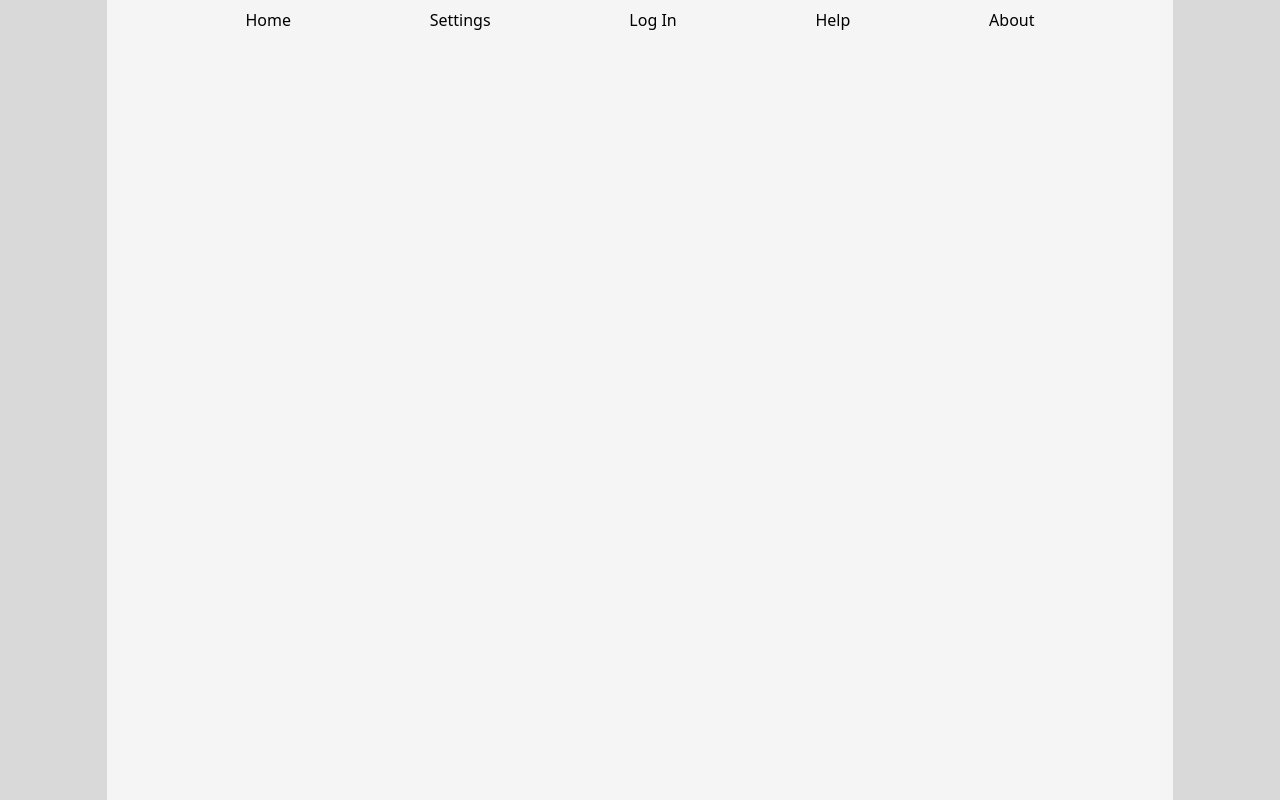
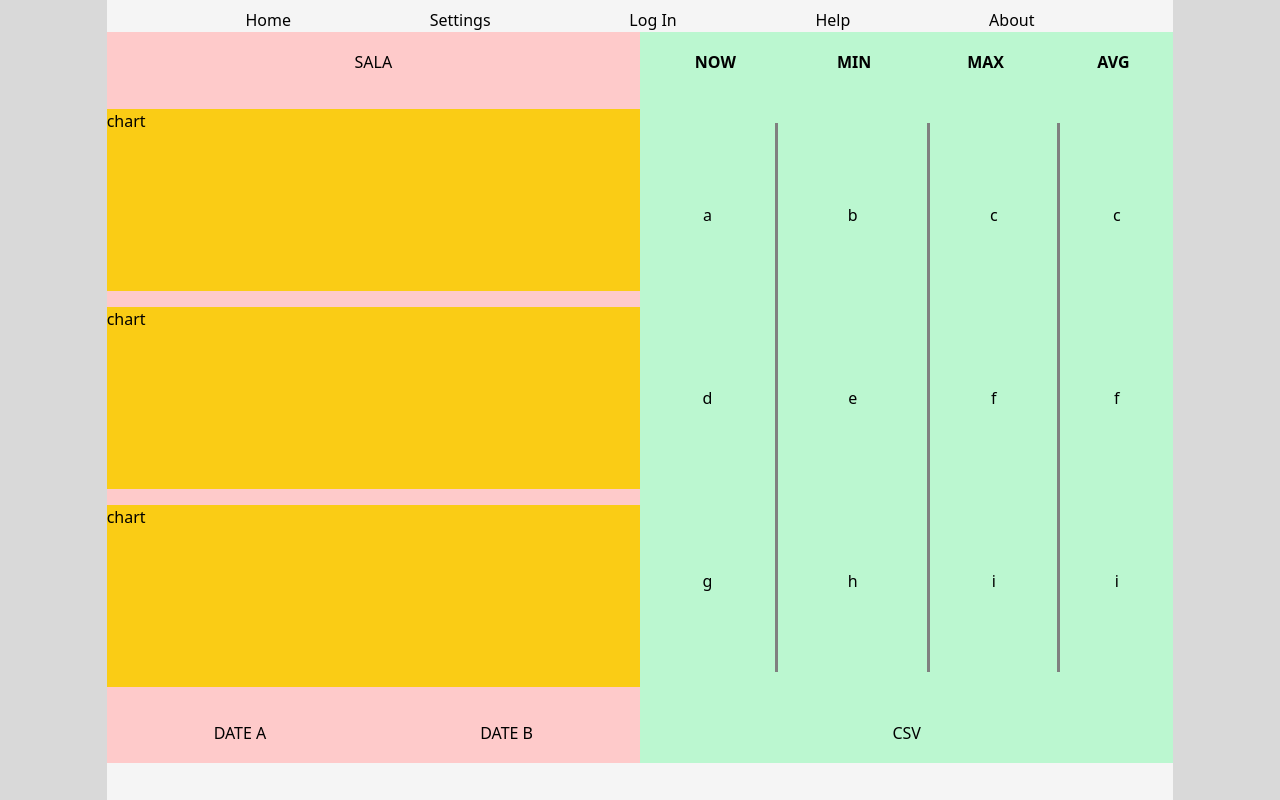
Before and after one commit to alpicylu/AiRQuality, a Nuxt app in the folder WebApp/: page /sensors/1 in a window 1280 px wide. Built offline with nearby package versions, Linux system fonts and the light colour scheme.

Commit message:
tv view ready (test cursor), detail view skeleton

```diff
--- a/WebApp/components/TvElement.vue
+++ b/WebApp/components/TvElement.vue
@@ -1,7 +1,7 @@
 <template>
     <div class=" w-full h-full">
 
-        <div class="flex flex-row justify-evenly items-center h-1/6 w-full border-white border-x-2 text-white bg-black text-5xl">
+        <div class="flex flex-row justify-evenly items-center h-1/6 w-full text-white bg-black text-5xl">
             <div>{{ props.sensorReadings?.room }}</div>
             <div>{{ readingToDisplayTypeAbbrev.abbrev }}</div>
             <div class="grid grid-cols-12 text-base h-full">
@@ -17,7 +17,7 @@
             <div>{{ readingToDisplayTypeAbbrev.unit }}</div>
         </div>
         <div class="border-black border-x-2 h-5/6 w-full">
-            <Line :data="chartReactiveData" :options="chartOptions" :plugins="[backgroundColorPlugin]"/>
+            <Line :data="chartReactiveData" :options="chartReactiveOptions" :plugins="[backgroundColorPlugin]"/>
         </div>
 
     </div>
@@ -42,11 +42,39 @@ const props = defineProps<{
 
 //TODO horisontal chart lines at specific points: https://stackoverflow.com/questions/42691873/draw-horizontal-line-on-chart-in-chart-js-on-v2
 
+//This works, but the switch in the function doenst !!!!!!!!!!!!!!!!!!!!!!!!!!!!!!!!!!!!!!!!!!!!!!!!!!!!!!!!!!!!!!!!!!!!!!!!!!!!!!!!!!!!!!!!!!!!!!!!!!!!
+// chartOptions.value.scales.y = {min: -15, max: 40}
+
+//this one is for splitting sensorReadings - the chart will alternate between temp/rehu/co2c
+const chartData = ref<number[]>([0])
+const chartTime = ref<string[]>([])
+const chartBgColor = ref<string>('#2596be') //blue
+
+/*The reason for this weird ref existing is that, for some reason, i could dynamically change annotations
+but cannot do the same with axis ranges. Wrapping the ref with all options in a computed property and passing that
+property to the chart element didnt help either.
+But it seems that if i define the level-0 properties in computed() and then assign to deeper-level objects values
+from a ref, then it works. So if i need to dynamically change the color of the lines, for example, then
+i would have to create a property within the below ref and then reference it in computed(). Weird. But works.*/
 const chartOptions = ref({
+    animationDuration: 400,
+    annotations: {},
+    y: {}
+})
+
+onMounted(() => {
+    if (props.sensorReadings === undefined){
+        //here i need to display something on the chart that will indicate that data either
+        //hasnt loaded yet, or that theres no data.
+    }
+})
+
+const chartReactiveOptions = computed(() => {
+    return {
         responsive: true,
         maintainAspectRatio: false,
         animation: {
-        duration: 400
+            duration: chartOptions.value.animationDuration
         },
         elements:{
             point: {
@@ -59,34 +87,18 @@ const chartOptions = ref({
             }
         },
         scales: {
-        y: {}
+            y: chartOptions.value.y
         },
         plugins: {
             legend: {
                 display: false
             },
             //the annotation plugin is not in-line - i cannot pass it into :plugins array into the chart (???)
-        //in contrast, the backgroud color plugin is inline - i can define somewhere and pass it into the above array.
+            //in contrast, the background color plugin is inline - i can define somewhere and pass it into the above array.
             annotation: {
-            annotations: {},
+                annotations: chartOptions.value.annotations,
             }
         }
-})
-
-//This works, but the switch in the function doenst !!!!!!!!!!!!!!!!!!!!!!!!!!!!!!!!!!!!!!!!!!!!!!!!!!!!!!!!!!!!!!!!!!!!!!!!!!!!!!!!!!!!!!!!!!!!!!!!!!!!
-// chartOptions.value.scales.y = {min: -15, max: 40}
-
-//this one is for splitting sensorReadings - the chart will alternate between temp/rehu/co2c
-const chartData = ref<number[]>([0])
-const chartTime = ref<string[]>([])
-const chartBgColor = ref<string>('#2596be') //blue
-
-
-
-onMounted(() => {
-    if (props.sensorReadings === undefined){
-        //here i need to display something on the chart that will indicate that data either
-        //hasnt loaded yet, or that theres no data.
     }
 })
 
@@ -117,8 +129,6 @@ const backgroundColorPlugin = computed(() => {
         }
     }
 });
-
-
 
 const readingToDisplayTypeAbbrev = computed(() => {
     switch (props.readingToDisplay){
@@ -190,7 +200,7 @@ function drawLinesBasedOnReadingType(type: DisplayType){
     //Find a way to do this on a loop
     switch (type){
         case DisplayType.Temp:
-            chartOptions.value.plugins.annotation.annotations = {
+            chartOptions.value.annotations = {
                 line1: {
                     type: 'line',
                     yMin: 14,
@@ -226,7 +236,7 @@ function drawLinesBasedOnReadingType(type: DisplayType){
             }
             break
         case DisplayType.Rehu:
-            chartOptions.value.plugins.annotation.annotations = {
+            chartOptions.value.annotations = {
                 line1: {
                     type: 'line',
                     yMin: 20,
@@ -262,7 +272,7 @@ function drawLinesBasedOnReadingType(type: DisplayType){
             }
             break
         case DisplayType.CO2c:
-            chartOptions.value.plugins.annotation.annotations = {
+            chartOptions.value.annotations = {
                 line1: {
                     type: 'line',
                     yMin: 1000,
@@ -287,45 +297,43 @@ function drawLinesBasedOnReadingType(type: DisplayType){
 //Does not work and i dont know why
 //TODO try the yAxis approach
 //https://stackoverflow.com/questions/28990708/how-to-set-max-and-min-value-for-y-axis
+//maybe im changing this property after its drawn? print before/afters
 function changeChartScaleBasedOnReadingType(type: DisplayType){
     switch (type){
         case DisplayType.Temp:
-            chartOptions.value.scales = {y: {min: -15, max: 40}}
-            console.log("Y shifted!: ", chartOptions.value.scales.y)
+            chartOptions.value.y = {min: 10, max: 30}
             break
         case DisplayType.Rehu:
-            chartOptions.value.scales = {y: {min: 0, max: 100}}
-            // chartOptions.value.scale.font.size = 26  WHY DOES THIS ONE WORK?!?!?!?
+            chartOptions.value.y = {min: 0, max: 100}
             break
         case DisplayType.CO2c:
-            chartOptions.value.scales.y = {min: 400, max: 5000}
+            chartOptions.value.y = {min: 400, max: 5000}
             break
     }
-
 }
 
 //this watcher will be useful once new data is fetched from the server
 watch(() => props.sensorReadings, (newReadings, oldReadings) => {
     if (newReadings !== undefined){
         //i want to turn off animations for when new reading come in - i dont want the charts to bounce around
-        chartOptions.value.animation.duration = 0
+        chartOptions.value.animationDuration = 0
         choseSensorReadingToDisplay(newReadings)
     }
     setChartBgColorBasedOnLastReading()
-
 
 }, {deep: true}) //need to watch for nested objects to change, not just the object itself
 //without deep: true, this watcher is "shallow"
 
 watch(() => props.readingToDisplay, (newDisplay, oldDisplay) => {
     if (props.sensorReadings !== undefined){
-        chartOptions.value.animation.duration = 1000
+        chartOptions.value.animationDuration = 1000
         choseSensorReadingToDisplay(props.sensorReadings)
     }
     setChartBgColorBasedOnLastReading()
     drawLinesBasedOnReadingType(newDisplay)
     changeChartScaleBasedOnReadingType(newDisplay)
 })
+
 
 </script>
 
--- a/WebApp/pages/displayTv.vue
+++ b/WebApp/pages/displayTv.vue
@@ -67,7 +67,7 @@ async function getFirstBatchSensorData(){
 }
 
 //subsequent fetches will ideally only get only a single, freshest record from the DB.
-function getSmallReadingBatch(){
+async function getSmallReadingBatch(){
     //first, get the cursor - ID of the most recent fetched reading.
     //you need to get the last ID for every element in fetchedSensorData
 
@@ -93,19 +93,21 @@ function getSmallReadingBatch(){
 
     //     //remove the oldest N records. Unfortunately, id, time and readings have their own arrays
     //     //shift() takes no argument and does only one elem at a time.
-    //     //also add the new ones while youre at it
-    //     //doesnt matter if id, temp, or whatever. I need the number of records
-    //     const nOldRecordsToRemove = data.value?.id.length
-    //     sensor.id   = sensor.id.slice(nOldRecordsToRemove).concat(data.value.id)
-    //     sensor.time = sensor.time.slice(nOldRecordsToRemove).concat(data.value.time)
-    //     sensor.temp = sensor.temp.slice(nOldRecordsToRemove).concat(data.value.temp)
-    //     sensor.rehu = sensor.rehu.slice(nOldRecordsToRemove).concat(data.value.rehu)
-    //     sensor.co2c = sensor.co2c.slice(nOldRecordsToRemove).concat(data.value.co2c)
+    //     sensor.id = sensor.id.concat(data.value.id)
+    //     sensor.time = sensor.time.concat(data.value.time)
+    //     sensor.temp = sensor.temp.concat(data.value.temp)
+    //     sensor.rehu = sensor.rehu.concat(data.value.rehu)
+    //     sensor.co2c = sensor.co2c.concat(data.value.co2c)
 
-    //     // console.log("current data")
-    //     // console.log(sensor.id)
-    //     // console.log("new data for", sensor.iqrfId, "N new records: ", nOldRecordsToRemove)
-    //     // console.log(data.value.id)
+    //     if (sensor.id.length > nDataPointsOnChart.value){
+    //         const nOldRecordsToRemove = data.value?.id.length
+    //         sensor.id = sensor.id.slice(nOldRecordsToRemove)
+    //         sensor.time = sensor.time.slice(nOldRecordsToRemove)
+    //         sensor.temp = sensor.temp.slice(nOldRecordsToRemove)
+    //         sensor.rehu = sensor.rehu.slice(nOldRecordsToRemove)
+    //         sensor.co2c = sensor.co2c.slice(nOldRecordsToRemove)
+    //     }
+
     // }
 }
 
@@ -134,13 +136,6 @@ function pushFakeSensorReadings(sensor: SingleSensorReadingsType) {
         sensor.co2c = sensor.co2c.slice(1)
     }
 
-    // sensor.id = sensor.id.slice(1).concat("ASDFAaeCRCSE")
-    // sensor.time = sensor.time.slice(1).concat(dateNow)
-    // sensor.temp = sensor.temp.slice(1).concat()
-    // sensor.rehu = sensor.rehu.slice(1).concat()
-    // sensor.co2c = sensor.co2c.slice(1).concat()
-
-    // console.log("Sensor: ", sensor)
 }
 
 
@@ -148,11 +143,11 @@ function pushFakeSensorReadings(sensor: SingleSensorReadingsType) {
 const displayTypeArr = [DisplayType.Temp, DisplayType.Rehu, DisplayType.CO2c]
 const changeReadingToDisplayInterval = setInterval(() => {
     readingToDisplay.value = displayTypeArr[ (displayTypeArr.indexOf(readingToDisplay.value) + 1) % 3 ]
-}, 1000*15)
+}, 1000*20)
 
 const x = setInterval(() => {
     getSmallReadingBatch()
-}, 1000*3)
+}, 1000*10)
 
 
 </script>
--- a/WebApp/pages/sensors/[sensor].vue
+++ b/WebApp/pages/sensors/[sensor].vue
@@ -1,4 +1,83 @@
 <template>
+
+    <div class="flex flex-initial h-full w-full bg-red-200">
+
+        <div class="flex flex-col flex-1 justify-between gap-4">
+            <div class="basis-1/12 flex justify-center items-center">SALA</div>
+
+            <div class="basis-3/12 bg-yellow-400">chart</div>
+            <div class="basis-3/12 bg-yellow-400">chart</div>
+            <div class="basis-3/12 bg-yellow-400">chart</div>
+
+            <div class="basis-1/12 flex justify-around items-center">
+                <button>DATE A</button>
+                <button>DATE B</button>
+            </div>
+        </div>
+
+        <div class="flex flex-col flex-1 justify-between bg-green-200">
+            <table class="basis-1/12">
+                <tr>
+                    <th>NOW</th>
+                    <th>MIN</th>
+                    <th>MAX</th>
+                    <th>AVG</th>
+                </tr>
+            </table>
+
+            <table class="basis-9/12">
+                <tr>
+                    <td>a</td>
+                    <td>b</td>
+                    <td>c</td>
+                    <td>c</td>
+                </tr>
+                <tr>
+                    <td>d</td>
+                    <td>e</td>
+                    <td>f</td>
+                    <td>f</td>
+                </tr>
+                <tr>
+                    <td>g</td>
+                    <td>h</td>
+                    <td>i</td>
+                    <td>i</td>
+                </tr>
+            </table>
+
+            <div class="basis-1/12 flex justify-around items-center">
+                <button>CSV</button>
+            </div>
+
+        </div>
+    </div>
+
 
 
 </template>
+
+
+<script setup lang="ts">
+
+
+
+</script>
+
+
+<style>
+
+    td {
+        text-align: center;
+        vertical-align: middle;
+    }
+
+    tr>td {
+        border-right: solid gray;
+    }
+
+    tr>td:last-of-type {
+        border-style: none;
+    }
+
+</style>
```
Lines whose indentation alone changed are shown as unchanged.
